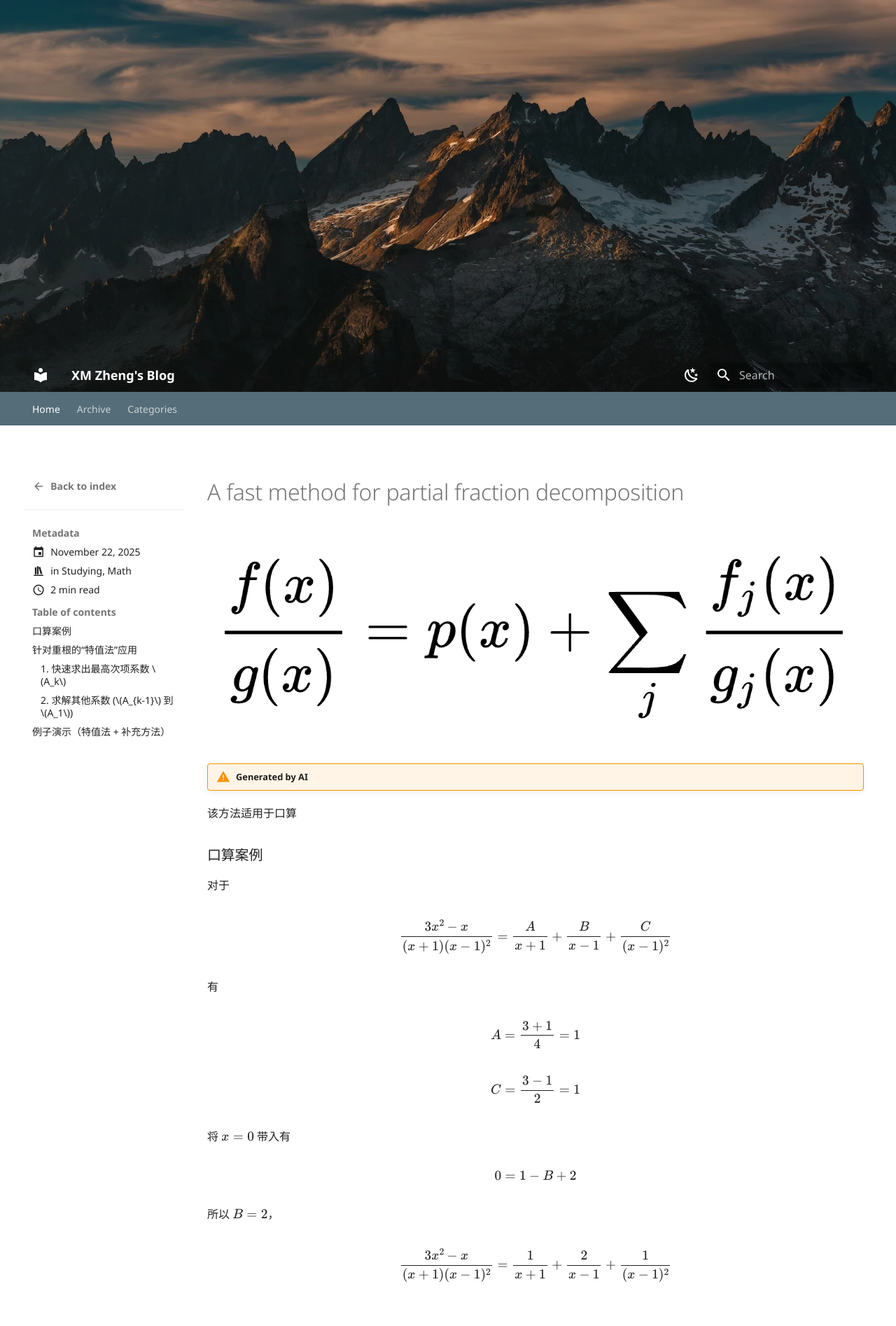
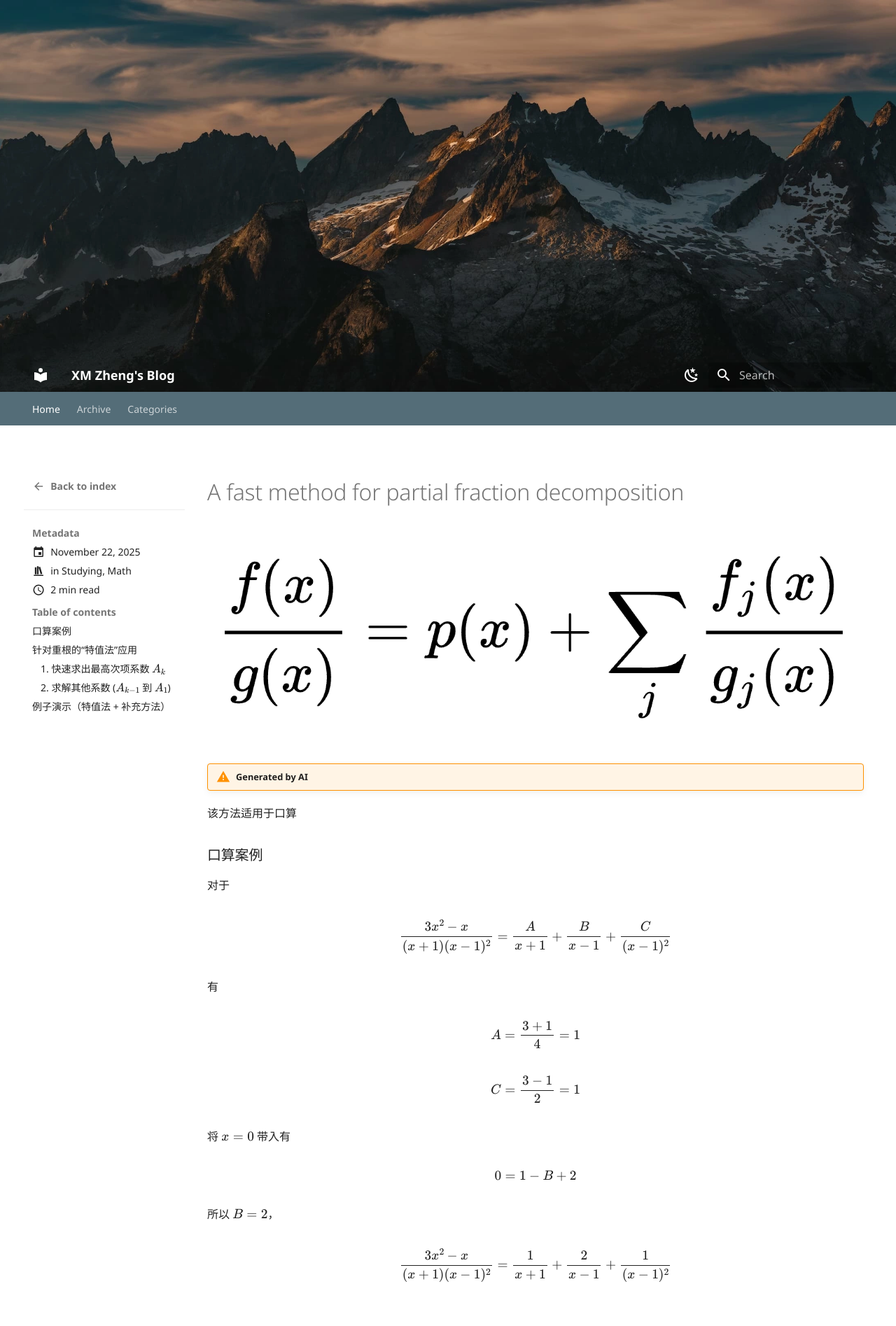
Before and after one commit to simonzxm/blog, an MkDocs documentation site: the page built from docs/posts/a-fast-method-for-partial-fraction-decomposition.md, in a window 1280 px wide. Shown: the top 1895 px of the page at 70% size. Built offline with MkDocs 1.6.1 and Material for MkDocs 9.7.7, drawn with Linux system fonts in a browser that asks for light colours; comment, search, counter and statistics services are not loaded; some of the changed lines change nothing that is shown.

Commit message:
Add math support for toc

```diff
--- a/docs/javascripts/mathjax.js
+++ b/docs/javascripts/mathjax.js
@@ -6,8 +6,8 @@ window.MathJax = {
     processEnvironments: true
   },
   options: {
-    ignoreHtmlClass: ".*|",
-    processHtmlClass: "arithmatex"
+    ignoreHtmlClass: "none",
+    processHtmlClass: "arithmatex|md-nav__link|md-toc__link"
   }
 };
 
--- a/mkdocs.yml
+++ b/mkdocs.yml
@@ -61,6 +61,8 @@ markdown_extensions:
       line_spans: __span
   - pymdownx.inlinehilite
   - pymdownx.superfences
+  - toc:
+      permalink: true
 
 extra_css:
   - stylesheets/extra.css
```
